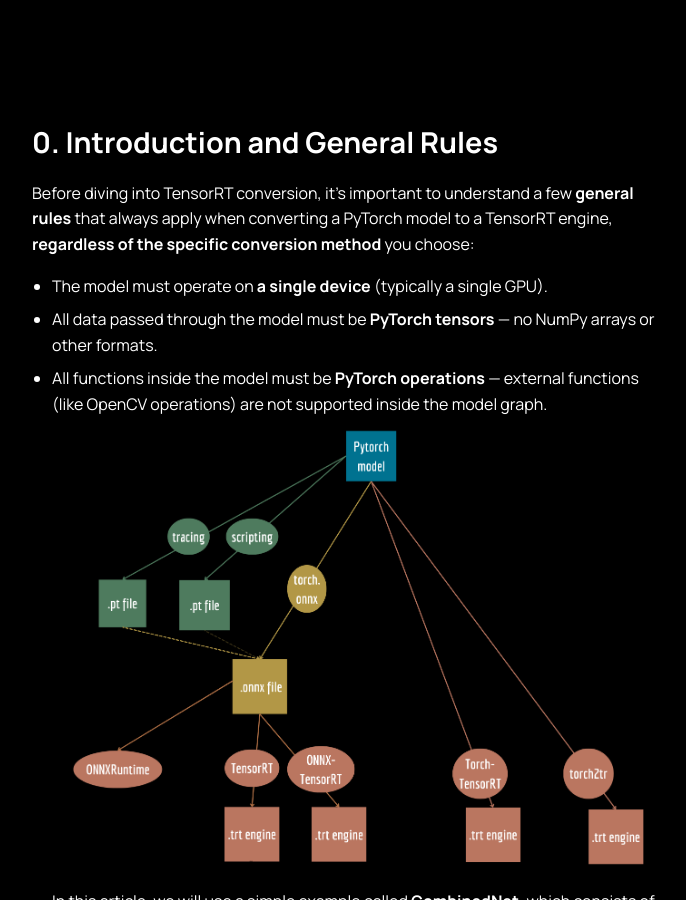
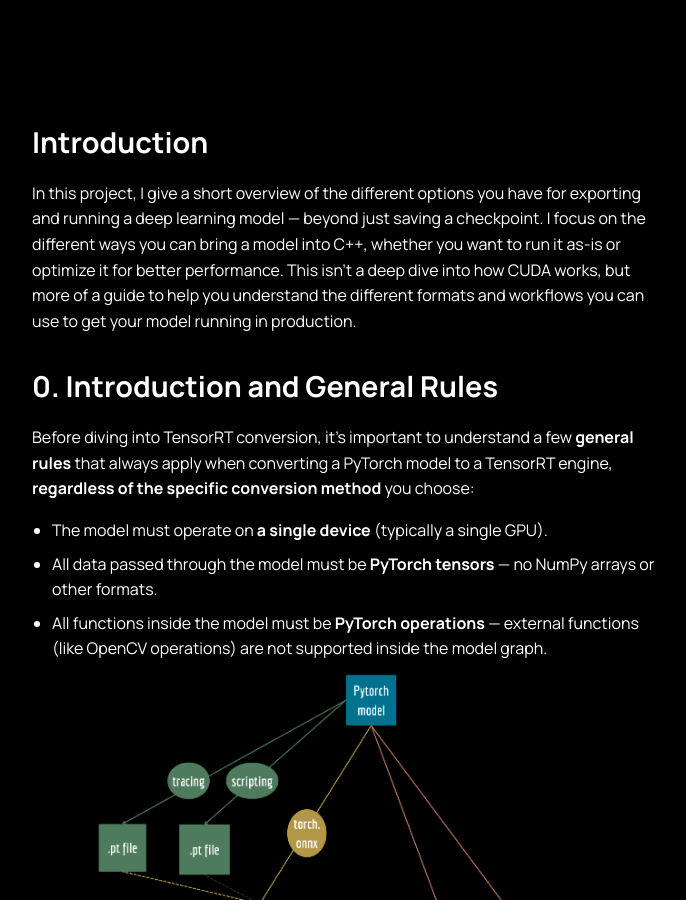
Before and after one commit to AnnaKopatko/AnnaKopatko.github.io, a Jekyll site: the page built from _posts/2023-10-12-Deployment-Guide.md, in a window 1280 px wide and 900 px high. Shown: the whole window, without its empty margins (303-989 px from the left). Built offline with Jekyll 4.4.1, drawn with Linux system fonts in a browser that asks for light colours.

Commit message:
addeds posts

```diff
--- a/_posts/2023-10-12-Deployment-Guide.md
+++ b/_posts/2023-10-12-Deployment-Guide.md
@@ -4,6 +4,9 @@ title: "Deployment Guide"
 date: 2023-10-12
 ---
 
+## Introduction
+
+In this project, I give a short overview of the different options you have for exporting and running a deep learning model — beyond just saving a checkpoint. I focus on the different ways you can bring a model into C++, whether you want to run it as-is or optimize it for better performance. This isn’t a deep dive into how CUDA works, but more of a guide to help you understand the different formats and workflows you can use to get your model running in production.
 
 ## 0. Introduction and General Rules
 
```
